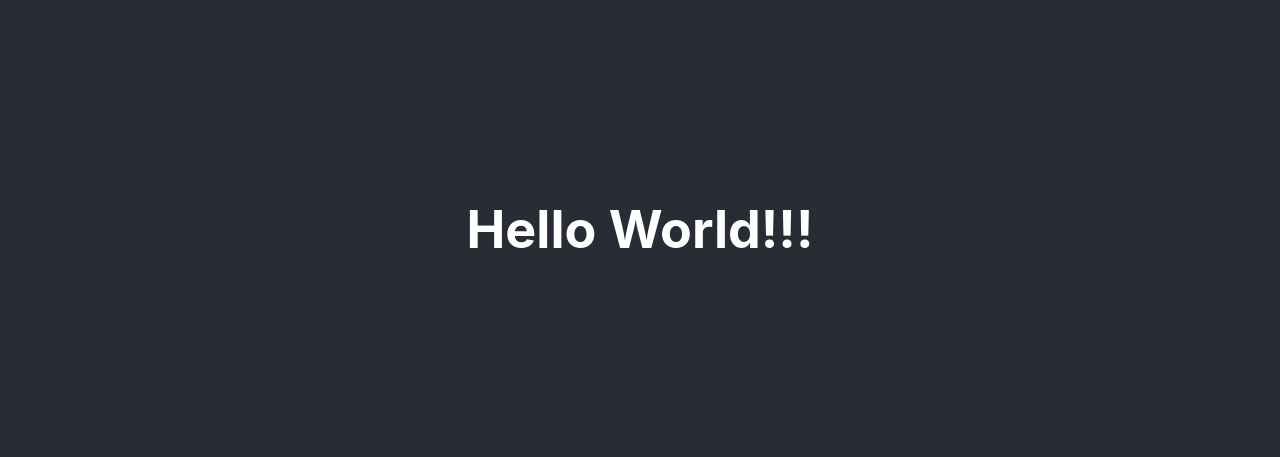
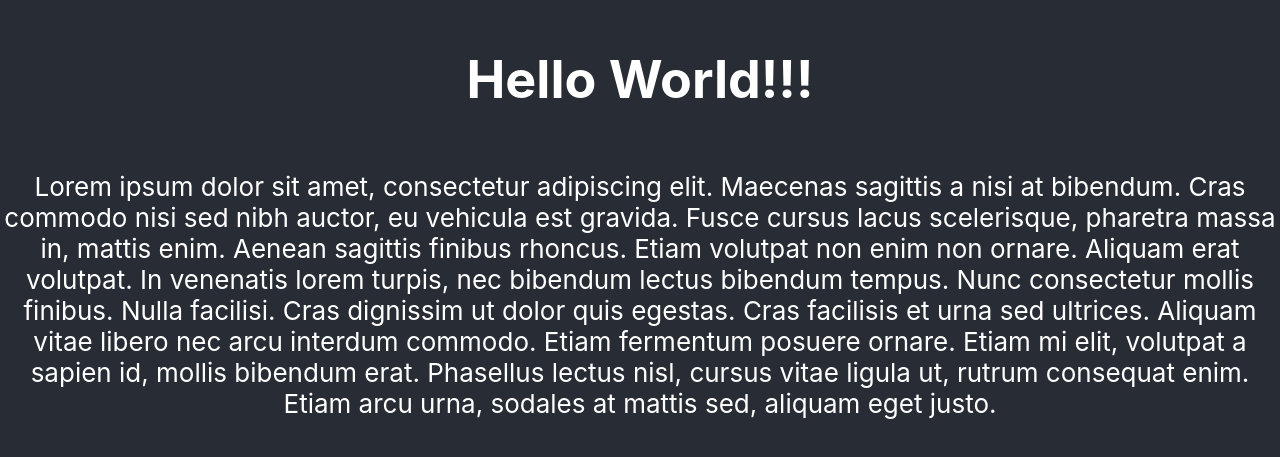
Before and after one commit to 123austin54/cse5234, a React (Create React App) app in the folder my-app/: page / in a window 1280 px wide. Shown: the part 171-628 px from the top of the page. Built offline with nearby package versions, Linux system fonts and the light colour scheme.

Commit message:
Lorem Ipsum

```diff
--- a/my-app/src/App.js
+++ b/my-app/src/App.js
@@ -8,7 +8,18 @@ function App() {
         <h1>
           Hello World!!!
         </h1>
-
+        <p>Lorem ipsum dolor sit amet, consectetur adipiscing elit.
+          Maecenas sagittis a nisi at bibendum. Cras commodo nisi sed
+          nibh auctor, eu vehicula est gravida. Fusce cursus lacus scelerisque,
+          pharetra massa in, mattis enim. Aenean sagittis finibus rhoncus.
+          Etiam volutpat non enim non ornare. Aliquam erat volutpat.
+          In venenatis lorem turpis, nec bibendum lectus bibendum tempus.
+          Nunc consectetur mollis finibus. Nulla facilisi. Cras dignissim ut
+          dolor quis egestas. Cras facilisis et urna sed ultrices. Aliquam vitae
+          libero nec arcu interdum commodo. Etiam fermentum posuere ornare. Etiam mi
+          elit, volutpat a sapien id, mollis bibendum erat. Phasellus lectus nisl,
+          cursus vitae ligula ut, rutrum consequat enim. Etiam arcu urna, sodales at
+          mattis sed, aliquam eget justo.</p>
       </header>
     </div>
   );
```
